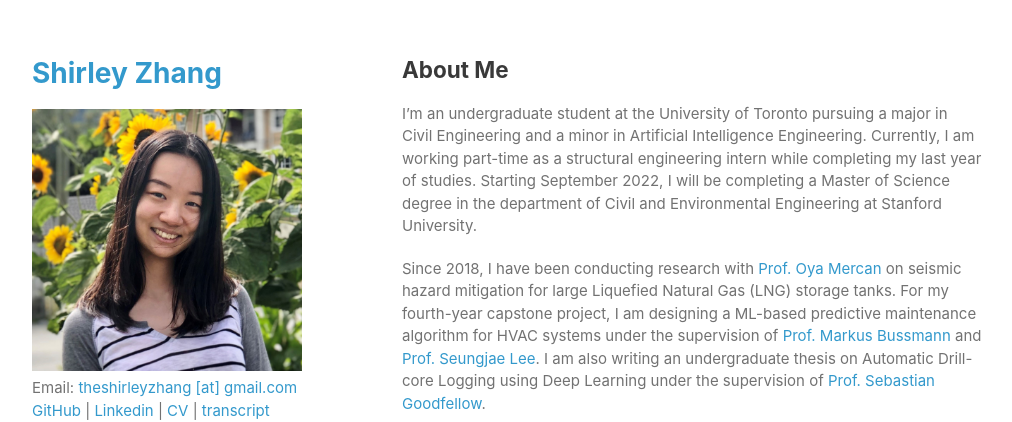
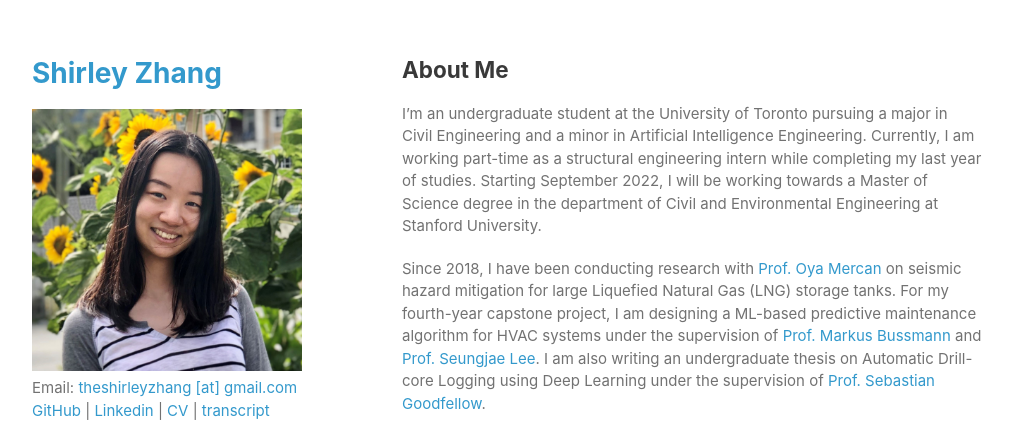
Before and after one commit to shirleyzhang2/shirleyzhang2.github.io, a Jekyll site: the page built from index.md, in a window 1280 px wide and 1291 px high. Shown: the top 422 px of the window, without its empty margins (133-1145 px from the left). Built offline with Jekyll 4.4.1, drawn with Linux system fonts in a browser that asks for light colours.

Commit message:
Revise wording

```diff
--- a/index.md
+++ b/index.md
@@ -3,7 +3,7 @@ layout: default
 ---
 ## About Me
 
-I'm an undergraduate student at the University of Toronto pursuing a major in Civil Engineering and a minor in Artificial Intelligence Engineering. Currently, I am working part-time as a structural engineering intern while completing my last year of studies. Starting September 2022, I will be completing a Master of Science degree in the department of Civil and Environmental Engineering at Stanford University.
+I'm an undergraduate student at the University of Toronto pursuing a major in Civil Engineering and a minor in Artificial Intelligence Engineering. Currently, I am working part-time as a structural engineering intern while completing my last year of studies. Starting September 2022, I will be working towards a Master of Science degree in the department of Civil and Environmental Engineering at Stanford University.
 
 Since 2018, I have been conducting research with [Prof. Oya Mercan](https://civmin.utoronto.ca/home/about-us/directory/professors/oya-mercan/) on seismic hazard mitigation for large Liquefied Natural Gas (LNG) storage tanks. For my fourth-year capstone project, I am designing a ML-based predictive maintenance algorithm for HVAC systems under the supervision of [Prof. Markus Bussmann](https://www.mie.utoronto.ca/faculty_staff/bussmann/) and [Prof. Seungjae Lee](https://civmin.utoronto.ca/home/about-us/directory/professors/seungjae-lee/). I am also writing an undergraduate thesis on Automatic Drill-core Logging using Deep Learning under the supervision of [Prof. Sebastian Goodfellow](https://civmin.utoronto.ca/home/about-us/directory/professors/sebastian-goodfellow/).
 
```
Also changed, not shown: portfolio/capstone.md (+1 -1 lines).
